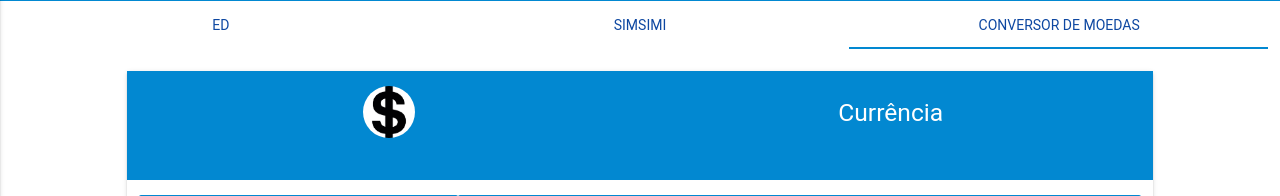
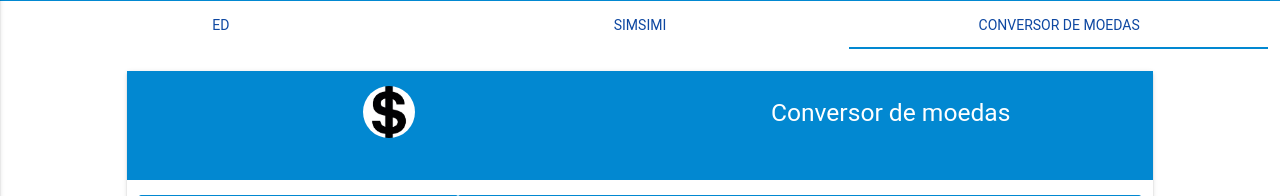
Before and after one commit to guiluigi/Site, a PHP site: page /?p=comandos in a window 1280 px wide, after a click on "CONVERSOR DE MOEDAS". Shown: the part 170-366 px from the top of the page. Run offline with PHP 8.4, Linux system fonts and the light colour scheme; some libraries are stand-ins or nearby versions; some web fonts are replaced.

Commit message:
Currência > Conversor de moedas

```diff
--- a/html/pages/currencia.php
+++ b/html/pages/currencia.php
@@ -12,7 +12,7 @@
                   <img class="circle" src="template/images/dollar.jpg" width="52px" height="52px">
                 </div>
                 <div class="col s12 m12 l6">
-                  <h5>Currência</h5>
+                  <h5>Conversor de moedas</h5>
                 </div>
             </div>
           </div>
```
